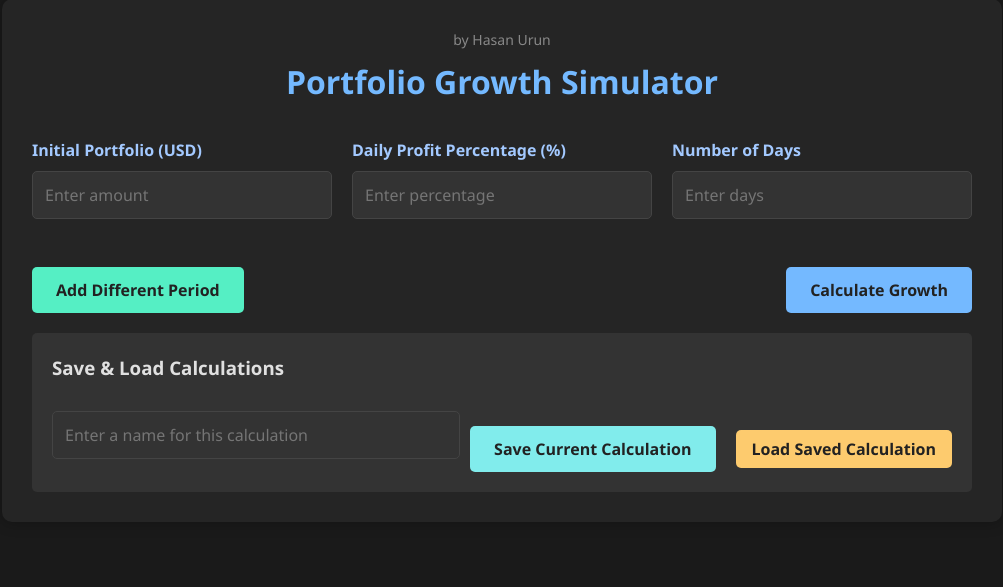
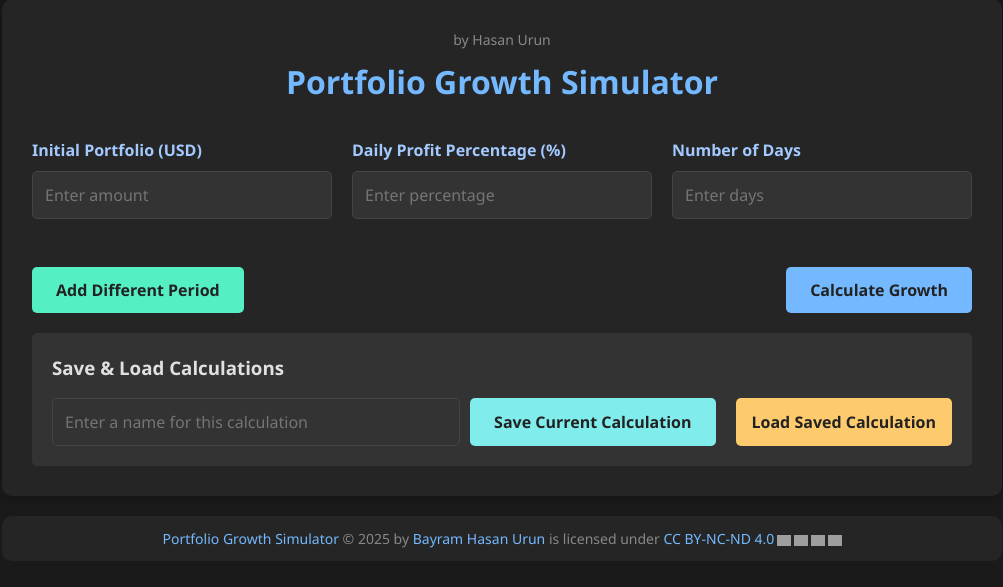
Before and after one commit to hasanurun04/portfolio-growth-simulator, a Flask app: page / in a window 1280 px wide. Shown: the part 21-608 px from the top of the page, without its empty margins (138-1141 px from the left). Run offline with Flask 3, Linux system fonts and the light colour scheme; grey boxes are pictures that could not be loaded.

Commit message:
add license footer

```diff
--- a/templates/index.html
+++ b/templates/index.html
@@ -215,16 +215,24 @@
         .save-container {
             display: flex;
             gap: 10px;
-            align-items: center;
+            align-items: stretch;
         }
 
         .save-input {
             flex: 1;
+            display: flex;
+            align-items: stretch;
+        }
+
+        .save-input input {
+            margin: 0;
         }
 
         .save-btn {
             background-color: #81ecec;
             color: #222222;
+            margin-top: 0;
+            white-space: nowrap;
         }
 
         .save-btn:hover {
@@ -290,6 +298,8 @@
             color: #222222;
             padding: 8px 16px;
             margin-left: 10px;
+            margin-top: 0;
+            white-space: nowrap;
         }
 
         .load-btn:hover {
@@ -344,6 +354,33 @@
             }
         }
 
+        .footer {
+            max-width: 1000px;
+            margin: 20px auto;
+            padding: 10px;
+            text-align: center;
+            color: #888888;
+            font-size: 14px;
+            line-height: 1.8;
+            background-color: #252525;
+            border-radius: 10px;
+        }
+
+        .footer a {
+            color: #74b9ff;
+            text-decoration: none;
+            transition: color 0.3s;
+        }
+
+        .footer a:hover {
+            color: #0984e3;
+            text-decoration: underline;
+        }
+
+        .footer img {
+            vertical-align: middle;
+        }
+
         @media (max-width: 480px) {
             body {
                 padding: 10px;
@@ -360,6 +397,11 @@
 
             .chart-container {
                 height: 250px;
+            }
+
+            .footer {
+                font-size: 12px;
+                padding: 15px;
             }
         }
     </style>
@@ -435,6 +477,10 @@
                 <canvas id="growthChart"></canvas>
             </div>
         </div>
+    </div>
+
+    <div class="footer">
+        <a href="https://github.com/hasanurun04/portfolio-growth-simulator">Portfolio Growth Simulator</a> © 2025 by <a href="https://www.linkedin.com/in/bayramhasanurun/">Bayram Hasan Urun</a> is licensed under <a href="https://creativecommons.org/licenses/by-nc-nd/4.0/">CC BY-NC-ND 4.0</a><img src="https://mirrors.creativecommons.org/presskit/icons/cc.svg" alt="" style="max-width: 1em;max-height:1em;margin-left: .2em;"><img src="https://mirrors.creativecommons.org/presskit/icons/by.svg" alt="" style="max-width: 1em;max-height:1em;margin-left: .2em;"><img src="https://mirrors.creativecommons.org/presskit/icons/nc.svg" alt="" style="max-width: 1em;max-height:1em;margin-left: .2em;"><img src="https://mirrors.creativecommons.org/presskit/icons/nd.svg" alt="" style="max-width: 1em;max-height:1em;margin-left: .2em;">
     </div>
 
 
```
